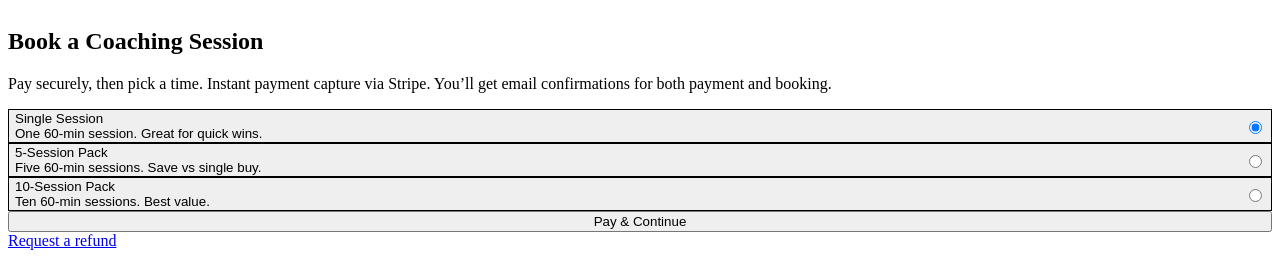
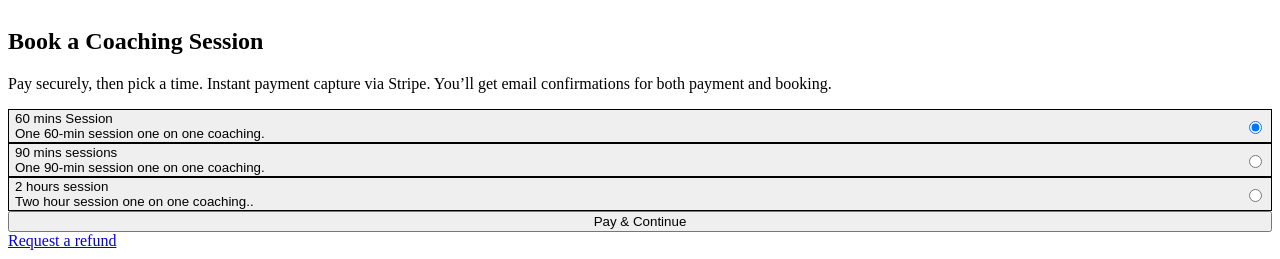
Before and after one commit to abazar63/coaching-site, a Next.js app: page / in a window 1280 px wide. Shown: the top 259 px of the page. Built offline with nearby package versions, Linux system fonts and the light colour scheme.

Commit message:
Initial coaching site

```diff
--- a/app/page.tsx
+++ b/app/page.tsx
@@ -4,21 +4,21 @@ import { useState } from "react";
 const packages = [
   {
     id: "single",
-    name: "Single Session",
+    name: "60 mins Session",
     priceId: process.env.NEXT_PUBLIC_STRIPE_PRICE_SINGLE ?? "",
-    blurb: "One 60-min session. Great for quick wins.",
+    blurb: "One 60-min session one on one coaching.",
   },
   {
     id: "pack5",
-    name: "5-Session Pack",
+    name: "90 mins sessions",
     priceId: process.env.NEXT_PUBLIC_STRIPE_PRICE_PACKAGE5 ?? "",
-    blurb: "Five 60-min sessions. Save vs single buy.",
+    blurb: "One 90-min session one on one coaching.",
   },
   {
     id: "pack10",
-    name: "10-Session Pack",
+    name: "2 hours session",
     priceId: process.env.NEXT_PUBLIC_STRIPE_PRICE_PACKAGE10 ?? "",
-    blurb: "Ten 60-min sessions. Best value.",
+    blurb: "Two hour session one on one coaching..",
   },
 ];
 
```
